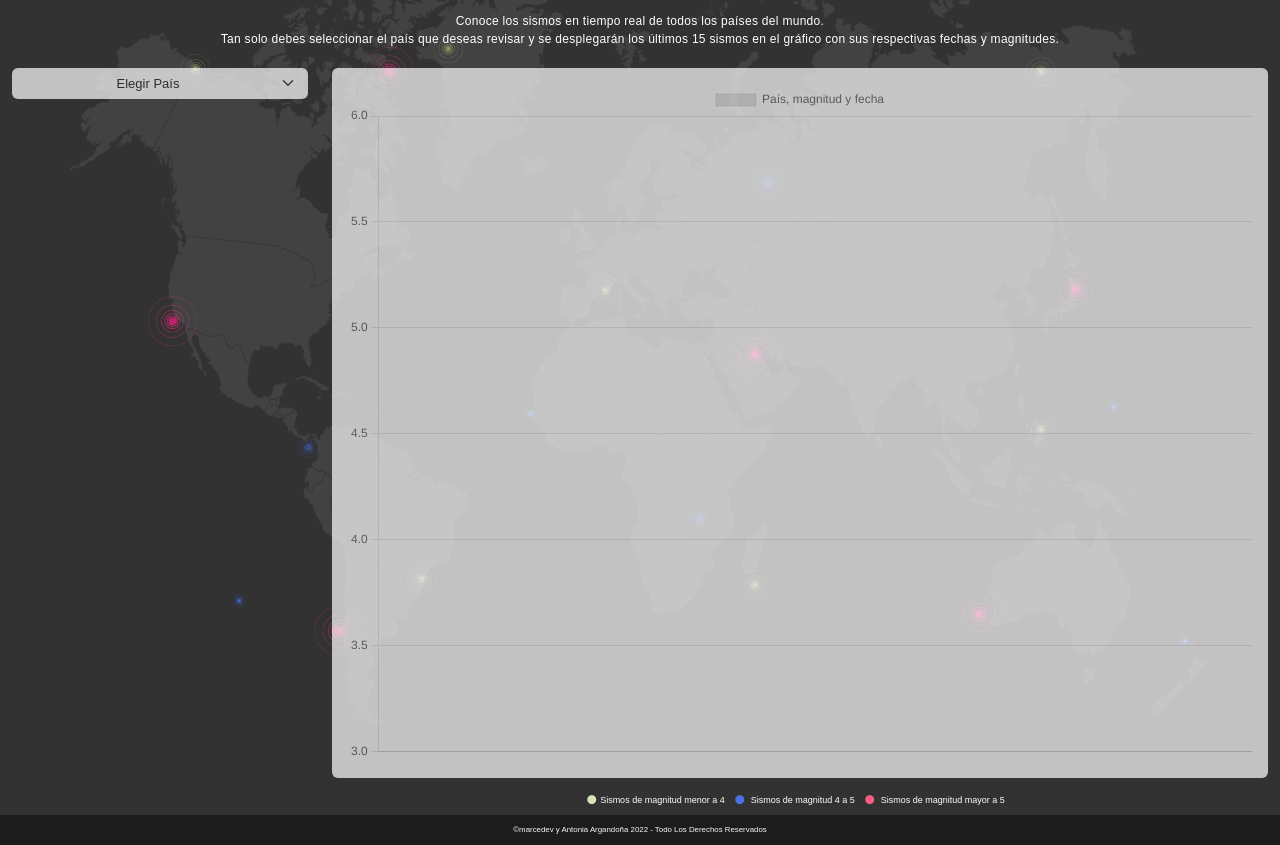
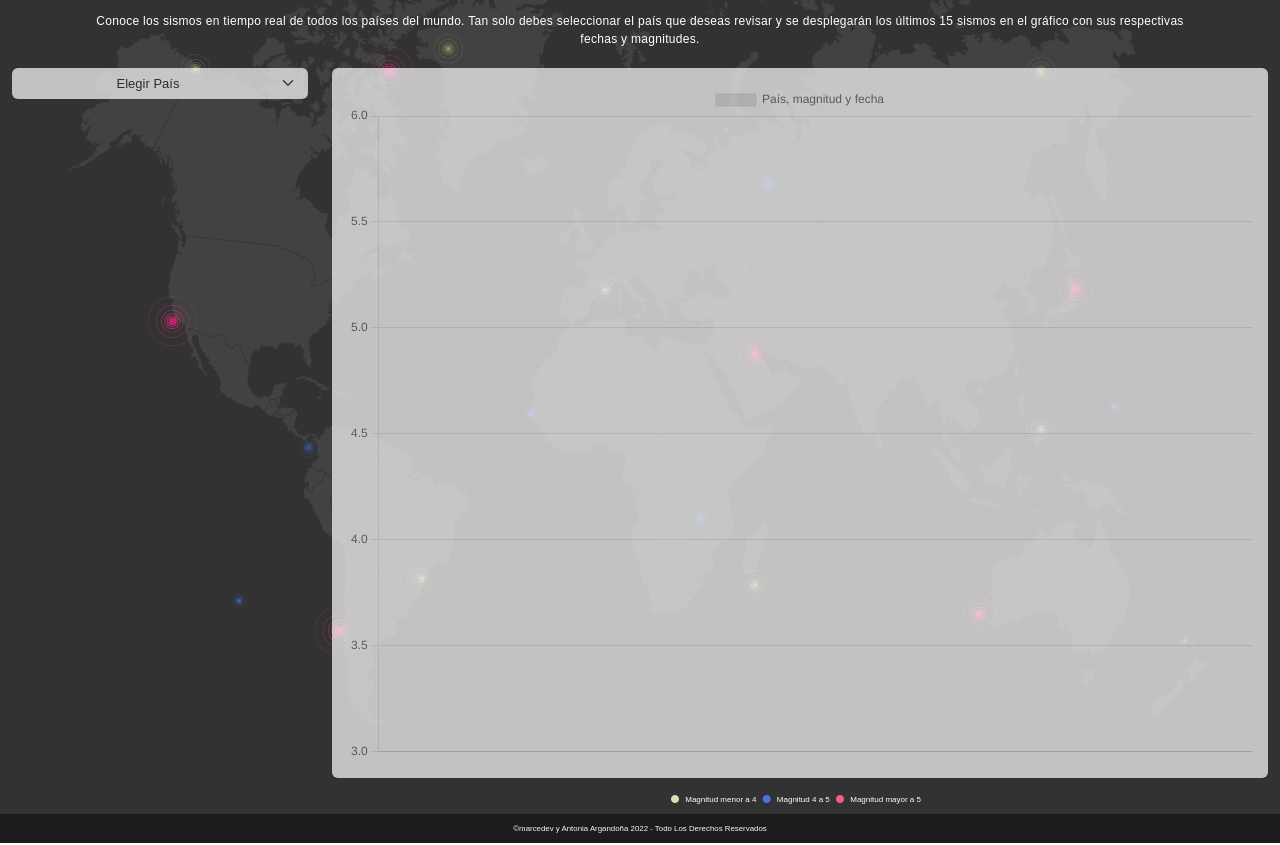
Before and after one commit to Marce3200/entrega_3_dashboard, a website with bundled scripts: page index.html in a window 1280 px wide. Shown: the part 113-958 px from the top of the page. Built offline with nearby package versions, Linux system fonts and the light colour scheme; no server answers.

Commit message:
ajustes texto leyenda

```diff
--- a/assets/styles.css
+++ b/assets/styles.css
@@ -80,7 +80,7 @@ flex:1;
 
 .leyenda{
     color: white;
-    font-size: 9px;
+    font-size: 8px;
 }
 
 .message-error{
--- a/index.html
+++ b/index.html
@@ -29,7 +29,7 @@
         <header class="row justify-content-center">
             <img class="logo" src="./assets/imgs/logo.api.png" alt="logo app sismos">
             <p class="descripcion text-center">Conoce los sismos en tiempo real
-                de todos los países del mundo.<br> Tan solo debes seleccionar el
+                de todos los países del mundo. Tan solo debes seleccionar el
                 país que deseas revisar y se desplegarán los últimos 15 sismos
                 en el gráfico con sus respectivas fechas y magnitudes.
 
@@ -55,9 +55,9 @@
                     </div>
                 </div>
                 <div class="mb-2 me-2 d-flex justify-content-center">
-                    <p class="leyenda" alt="diferencias de colores en el gráfico según magnitud del sismo"> <i class="fa-solid fa-circle circle-green me-1"></i><span class=" me-2">Sismos de magnitud menor a 4 </span>
-                                        <i class="fa-solid fa-circle circle-blue me-1"></i> <span class=" me-2"> Sismos de magnitud 4 a 5</span>
-                                         <i class="fa-solid fa-circle circle-red me-1"></i> Sismos de magnitud mayor a 5</p>
+                    <p class="leyenda" alt="diferencias de colores en el gráfico según magnitud del sismo"> <i class="fa-solid fa-circle circle-green me-1"></i><span class=" me-1"> Magnitud menor a 4 </span>
+                                        <i class="fa-solid fa-circle circle-blue me-1"></i> <span class=" me-1"> Magnitud 4 a 5</span>
+                                         <i class="fa-solid fa-circle circle-red me-1"></i> Magnitud mayor a 5</p>
                 </div>
             </div>
         </div>
```
